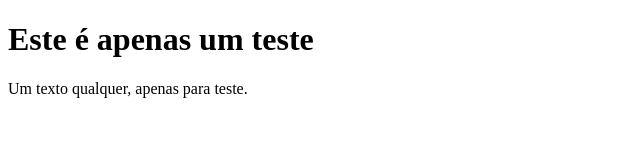
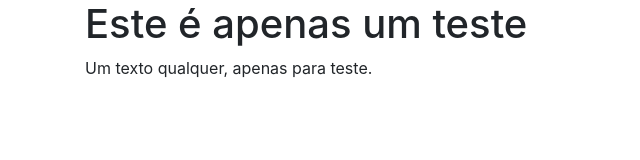
Before and after one commit to romulo1984/automate-now, a plain HTML site: page index.html in a window 1280 px wide. Shown: the whole page, without its empty margins (0-640 px from the left). Drawn offline with nearby package versions, Linux system fonts and the light colour scheme.

Commit message:
Added bootstrap

```diff
--- a/index.html
+++ b/index.html
@@ -5,11 +5,19 @@
     <meta name="viewport" content="width=device-width, initial-scale=1.0">
     <meta http-equiv="X-UA-Compatible" content="ie=edge">
     <title>Teste de deploy no now</title>
+
+    <link rel="stylesheet" href="https://stackpath.bootstrapcdn.com/bootstrap/4.1.3/css/bootstrap.min.css" integrity="sha384-MCw98/SFnGE8fJT3GXwEOngsV7Zt27NXFoaoApmYm81iuXoPkFOJwJ8ERdknLPMO" crossorigin="anonymous">
 </head>
 <body>
-    <h1>Este é apenas um teste</h1>
-    <p>
-        Um texto qualquer, apenas para teste.
-    </p>
+    <div class="container">
+        <div class="row">
+            <div class="col-6">
+                <h1>Este é apenas um teste</h1>
+                <p>
+                    Um texto qualquer, apenas para teste.
+                </p>
+            </div>
+        </div>
+    </div>
 </body>
 </html>
```
